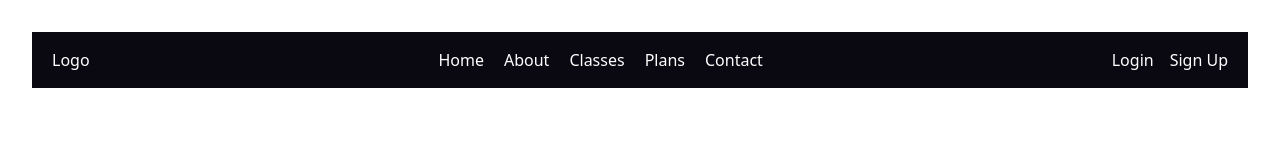
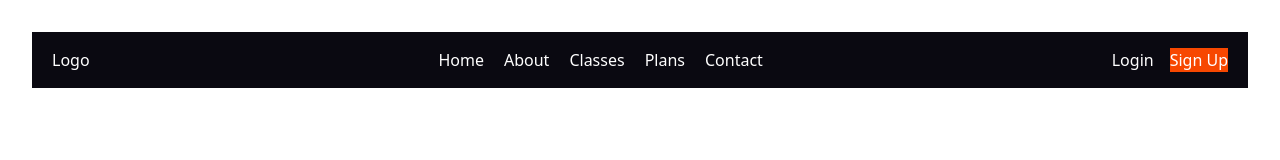
Before and after one commit to DC-21/GymWeb, a React (Vite) app: page / in a window 1280 px wide. Shown: the top 160 px of the page. Built offline with nearby package versions, Linux system fonts and the light colour scheme.

Commit message:
first commit

```diff
--- a/src/App.jsx
+++ b/src/App.jsx
@@ -30,7 +30,7 @@ export default function App() {
         <button className='text-white'>
           <a href=''>Login</a>
         </button>
-        <button className='text-white'>
+        <button className='text-white ' style={{backgroundColor: '#f74700'}}>
           <a href=''>Sign Up</a>
         </button>
       </div>
```
